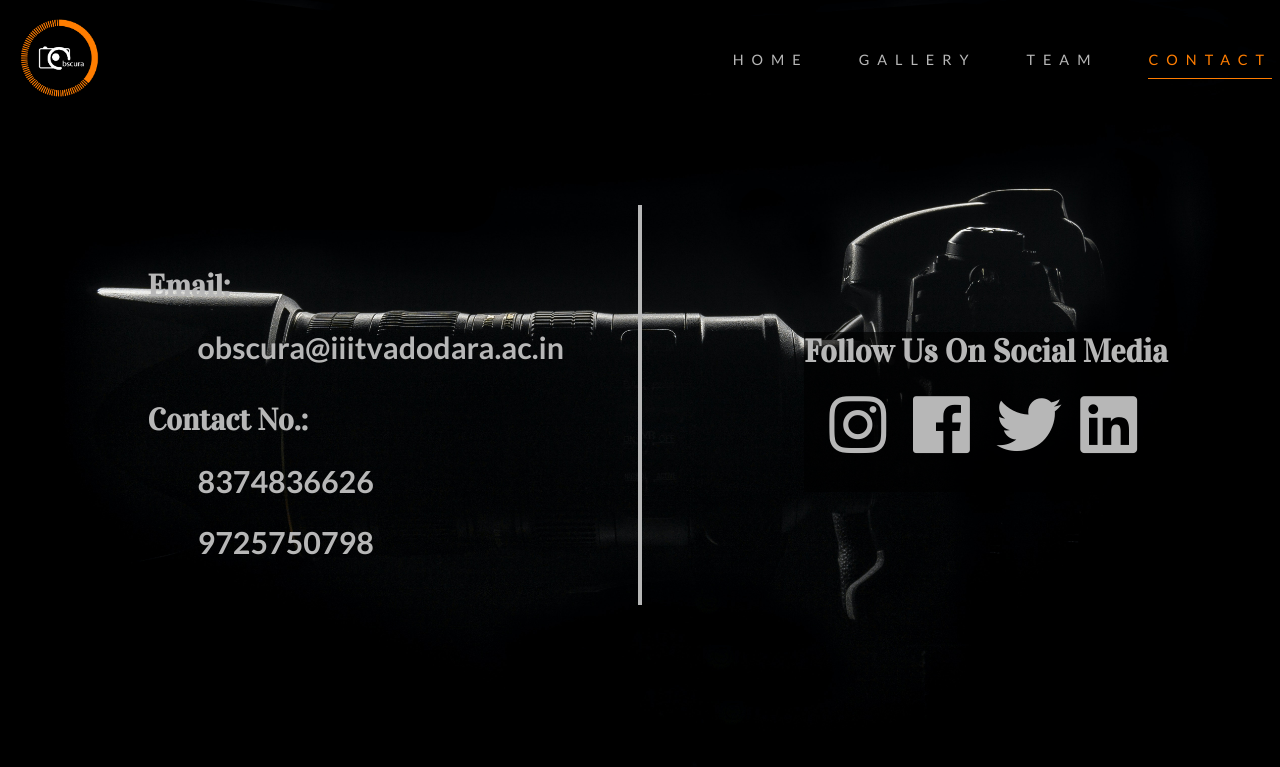
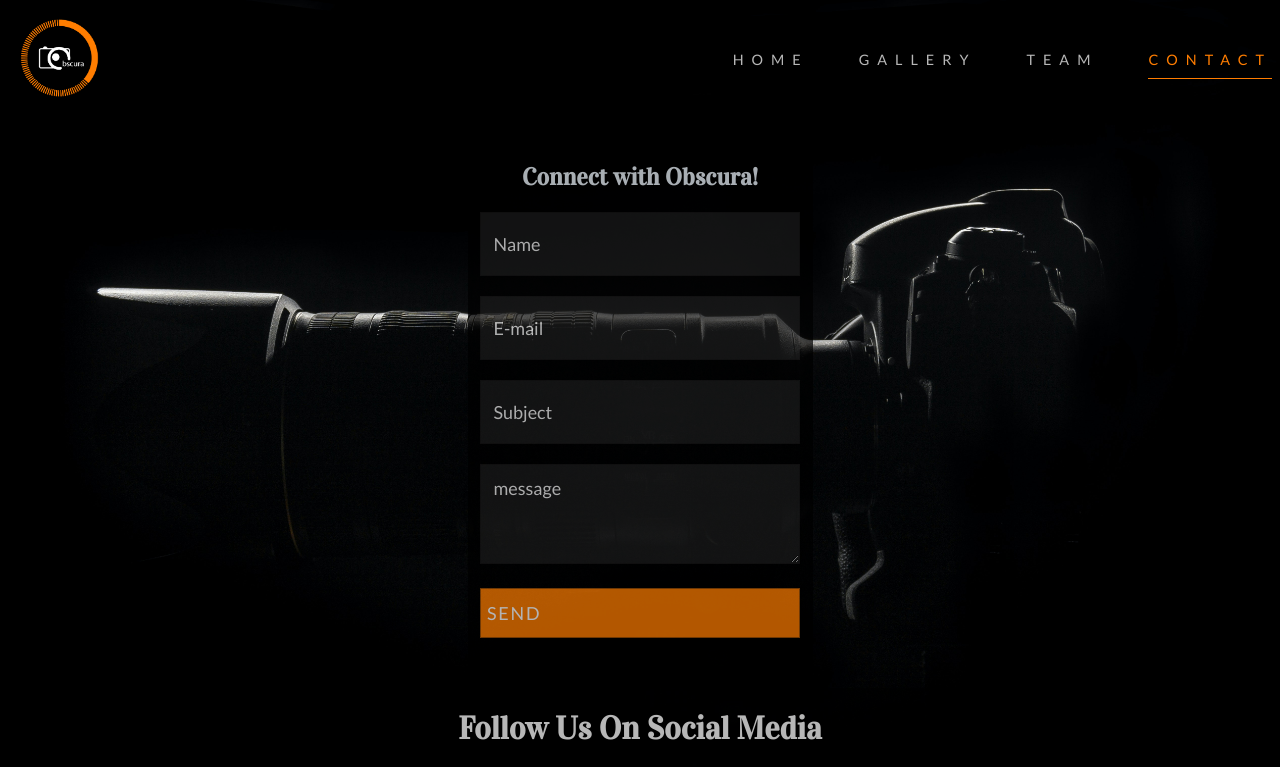
Before and after one commit to obscuraiiitv/obscuraiiitv.github.io, a plain HTML site: page contact.html in a window 1280 px wide. Shown: the top 767 px of the page. Drawn offline with Linux system fonts and the light colour scheme.

Commit message:
added contact form

```diff
--- a/contact.html
+++ b/contact.html
@@ -5,15 +5,16 @@
     <meta charset="UTF-8">
     <meta name="viewport" content="width=device-width, initial-scale=1.0">
 
-    <link rel="apple-touch-icon" sizes="180x180" href="favicon/apple-touch-icon.png">
-    <link rel="icon" type="image/png" sizes="32x32" href="favicon/favicon-32x32.png">
-    <link rel="icon" type="image/png" sizes="16x16" href="favicon/favicon-16x16.png">
+    <link rel="icon" type="image/png" sizes="32x32" href="./images/logo.png" class="favicon">
+    <link rel="icon" type="image/png" sizes="16x16" href="./images/logo.png" class="favicon">
     <link rel="manifest" href="favicon/site.webmanifest">
 
     <link rel="stylesheet" href="https://use.fontawesome.com/releases/v5.0.7/css/all.css">
 
     <title>Contact</title>
+
     <link rel="stylesheet" href="css/style.css">
+    <link rel="stylesheet" href="css/contact.css">
 </head>
 
 <body>
@@ -35,18 +36,27 @@
             </div>
         </header>
         <main>
-            <div class="email">
+            <!-- <div class="email">
                 <h2>Email:</h2>
-                <h2 style="position: relative; left: 50px;"> <a href=mailto:obscura@iiitvadodara.ac.in>obscura@iiitvadodara.ac.in</a></h2>
+                <h2 style="position: relative; left: 50px;"> <a href=mailto:obscura@iiitvadodara.ac.in>obscura@iiitvadodara.ac.in</a></h2> -->
                 <!-- <h2><a href=mailto:obscura@iiitvadodara.ac.in>obscura@iiitvadodara.ac.in</a></h2> -->
-                <h2 style="padding-top: 10px;">Contact No.:</h2>
+                <!-- <h2 style="padding-top: 10px;">Contact No.:</h2>
                 <h2 style="position: relative; left: 50px;"><a href="tel:8374836626">8374836626</a></h2>
                 <h2 style="position: relative; left: 50px;"><a href="tel:9725750798">9725750798</a></h2>
-            </div>
+            </div> -->
 
-            <div class="vertical">
-            </div>
 
+        </main>
+        <div class="box">
+            <h2>Connect with Obscura!</h2>
+            <form action="https://formspree.io/xqkgaepo" method="POST">
+                <input type="text" placeholder="Name" required class="names">
+                <input type="text" placeholder="E-mail" name="_replyto" class="names">
+                <input type="text" placeholder="Subject" class="names">
+                <textarea placeholder="message" class="text"></textarea>
+                <input type="submit" value="Send" class="sendbtn">
+            </form>
+        </div>
             <div class="social">
                 <h1>Follow Us On Social Media</h1>
                 <div class="smicons">
@@ -56,8 +66,6 @@
                     <a href="https://www.linkedin.com/company/obscura-iiitv/"><i class="fab fa-linkedin"></i></a>
                 </div>
             </div>
-
-        </main>
         <footer class="made">
             <center>
                 <h6>Made with
--- /dev/null
+++ b/css/contact.css
@@ -0,0 +1,69 @@
+@import url('https://fonts.googleapis.com/css2?family=Vidaloka&display=swap');
+@import url('https://fonts.googleapis.com/css2?family=Lato:ital,wght@0,100;0,400;0,700;0,900;1,100;1,400;1,700;1,900&display=swap');
+.box {
+    width: 345px;
+    background: rgb(0, 0, 0);
+    margin: 0 auto;
+    padding: 30px;
+    border-radius: 0px;
+    border: rgba(0,0,0,.2);
+    display: flex;
+    justify-content: center;
+    flex-direction: column;
+    align-items: center;
+    opacity: 0.7;
+  }
+
+  .box h2{
+      font-family: 'Vidaloka';
+      color: aliceblue;
+  }
+
+  .box input, textarea {
+    background: rgba(255, 255, 255, .1);
+    color: #b7b7b7;
+    margin-bottom: 20px;
+    width: 320px;
+    font-size: 18px;
+    font-family: 'Lato', sans-serif;
+    font-weight: 400;
+    text-align: left;
+    border-radius: 0px;
+    border: 1px solid rgba(17, 14, 14, 0.4);
+  }
+
+  .names {
+    padding: 20px 12.5px;
+  }
+
+  .text {
+    height: 100px;
+    padding: 12.5px;
+  }
+
+  .names:focus, .text:focus {
+    background: rgba(0,0,0,0)
+  }
+
+  .sendbtn {
+    width: 150px;
+    height: 50px;
+    background-color: #ff7d00!important;
+    float: right;
+    text-transform: uppercase;
+    color: white!important;
+    display: flex;
+    justify-content: center;
+    letter-spacing: 0.11rem;
+    margin-bottom: 0;
+    cursor:pointer;
+  }
+
+
+  ::-webkit-input-placeholder {
+     color: #f3f3f3;
+  }
+
+  .clear {
+    clear: both;
+  }
--- a/css/lockdown.css
+++ b/css/lockdown.css
@@ -15,7 +15,7 @@
 body, html {
     height: 100%;
     margin: 0;
-    overflow-x: hidden;
+    overflow: hidden;
   }
 
   .bg {
@@ -158,6 +158,17 @@ ul li a:hover{
 }
 
 
+.box{
+    font-family: 'Vidaloka', serif;
+    background-color: rgb(0, 0, 0);
+    opacity: 0.1;
+    right: 10vw;
+    z-index: -100;
+    margin: 9vw;
+    margin-top: 1vh;
+    border-radius: 30px;
+}
+
 
 @keyframes text-second {
     from {
--- a/css/style.css
+++ b/css/style.css
@@ -270,6 +270,11 @@ ul li a:hover {
 
 .Categories {
     padding-top: 0px;
+    font-family: 'Lato';
+    font-weight: 100;
+    display: flex;
+    flex-direction: column;
+    align-items: center;
 }
 
 .Core-Team {
@@ -286,6 +291,12 @@ ul li a:hover {
     filter: grayscale(100%);
 }
 
+.Core-Team h2, .Alumni h2{
+    font-family: 'Vidaloka';
+    font-size: 2rem;
+    letter-spacing: 0.07rem;
+}
+
 .Core-Team img:hover {
     filter: grayscale(0%);
     transform: scale(1.1);
@@ -296,6 +307,11 @@ ul li a:hover {
     margin: 50px 50px;
     padding-left: 100px;
     bottom: 100px;
+}
+
+.Members h2{
+    font-family: 'Vidaloka';
+    font-size: 1.7rem;
 }
 
 .Members img {
@@ -317,6 +333,7 @@ ul li a:hover {
     padding-left: 100px;
     bottom: 100px;
 }
+
 
 .Alumni img {
     transition: 1s;
@@ -437,18 +454,21 @@ h2 {
     font-family: 'Vidaloka', serif;
     background-color: rgba(0, 0, 0, 0.65);
     color: var(--white-cream);
-    width: 30%;
-    position: relative;
-    left: 63%;
-    bottom: 295px;
+    font-size: 1rem;
+    width: 100%;
+    display: flex;
+    flex-direction: column;
+    justify-content: center;
+    align-items: center;
     margin-bottom: 0px;
 }
 
 .smicons {
     height: 100px;
     width: 345px;
-    position: relative;
-    left: 10px;
+    display: flex;
+    flex-direction: row;
+    justify-content: center;
 }
 
 .fab {
```
Also changed, not shown: gallery.html (+4 -6 lines), index.html (+2 -4 lines), lockdowncontest.html (+4 -4 lines), team.html (+3 -4 lines).
